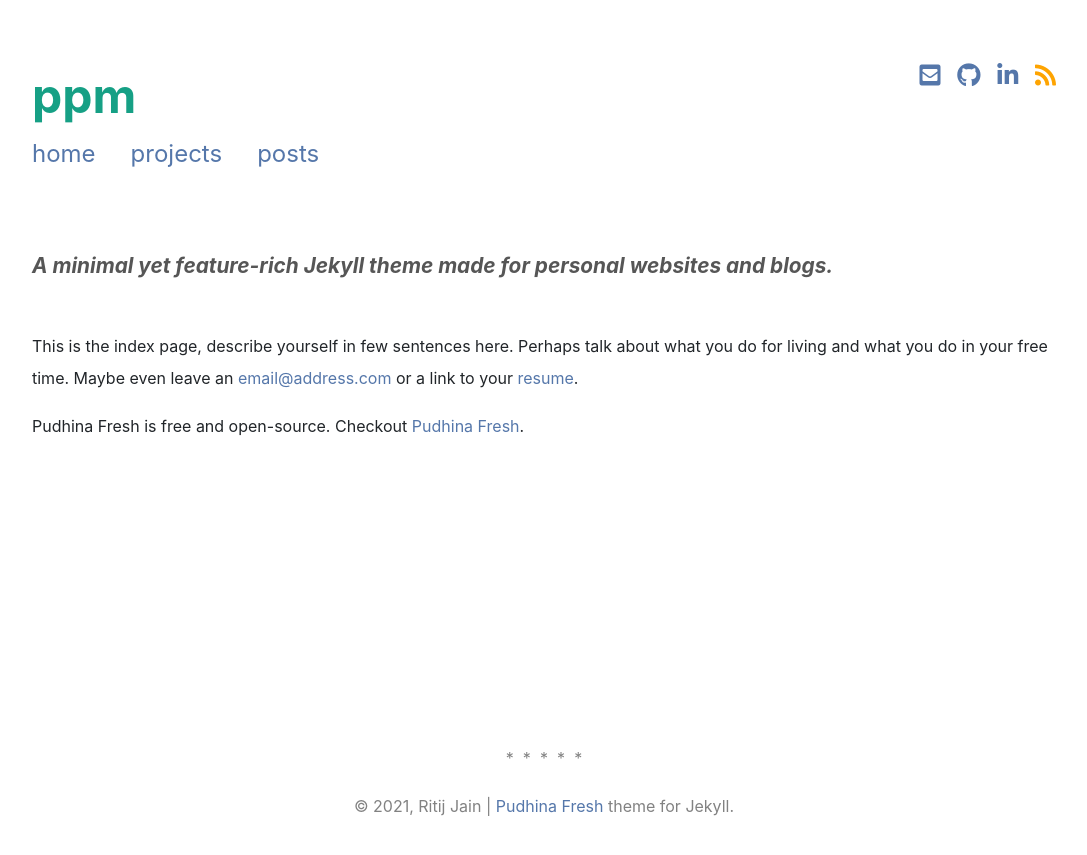
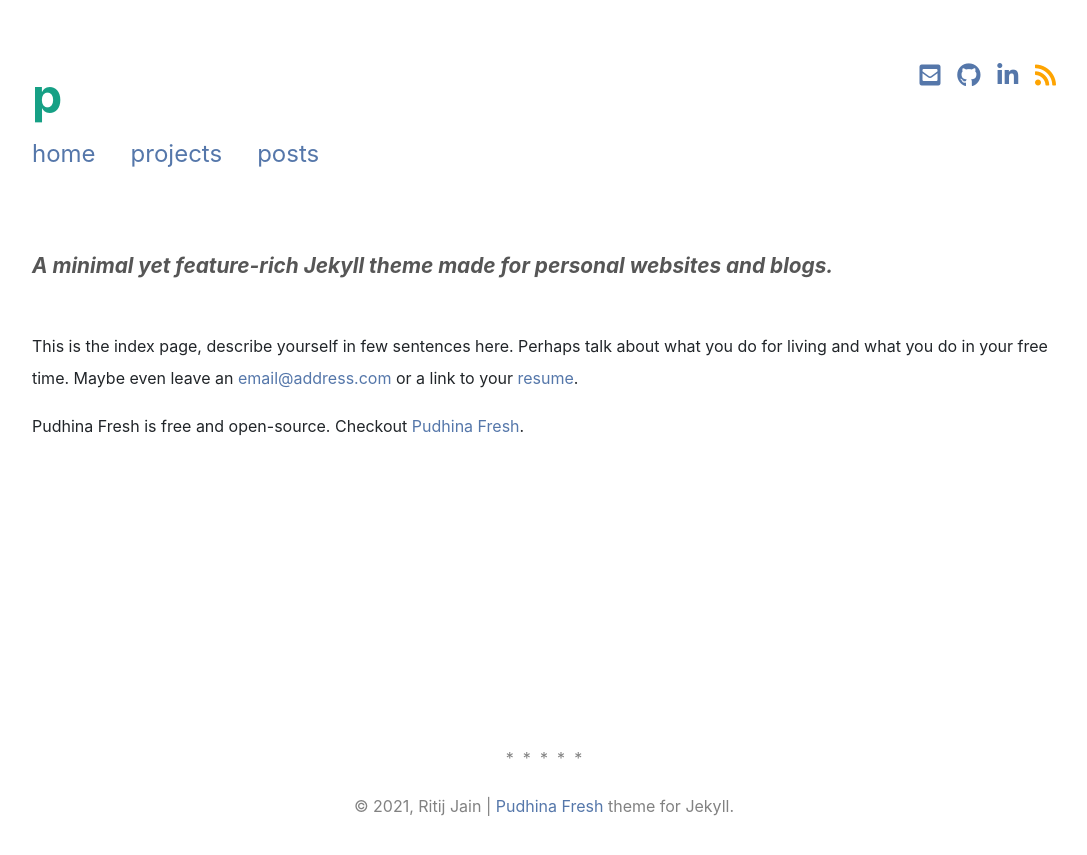
Before and after one commit to RedShadow-play/pm-profiru-82335, a Jekyll site: the page built from index.md, in a window 1280 px wide. Shown: the top 855 px of the page, without its empty margins (96-1183 px from the left). Built offline with Jekyll 4.4.1, drawn with Linux system fonts in a browser that asks for light colours; nearby versions of some CDN libraries; a style sheet for code colours, icons or effects is not loaded.

Commit message:
_config.yml: changed

```diff
--- a/_config.yml
+++ b/_config.yml
@@ -1,4 +1,4 @@
-title: ppm
+title: p
 short_logo: PF.
 description: |
   A minimal yet feature-rich Jekyll theme made for personal websites and blogs.
```
